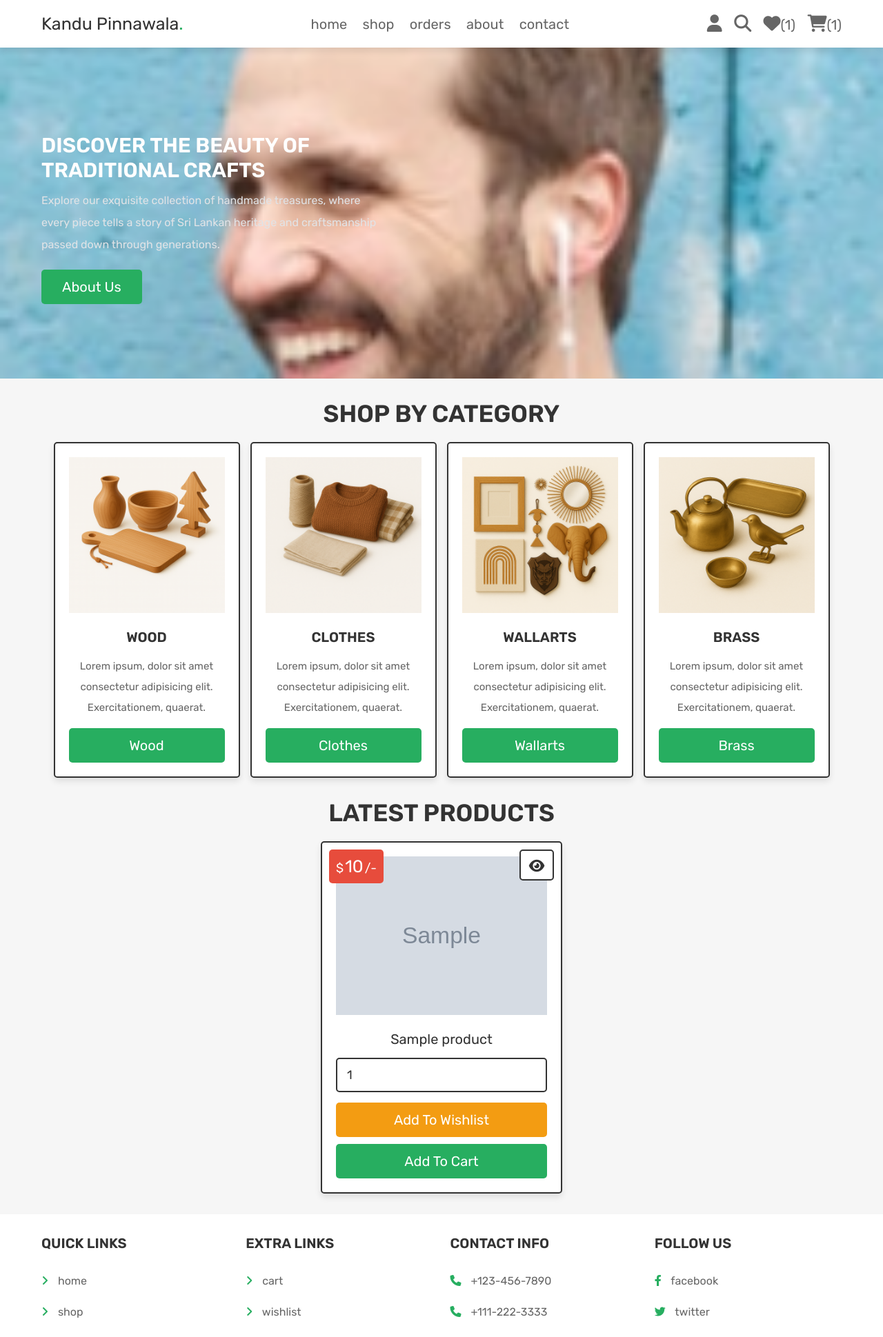
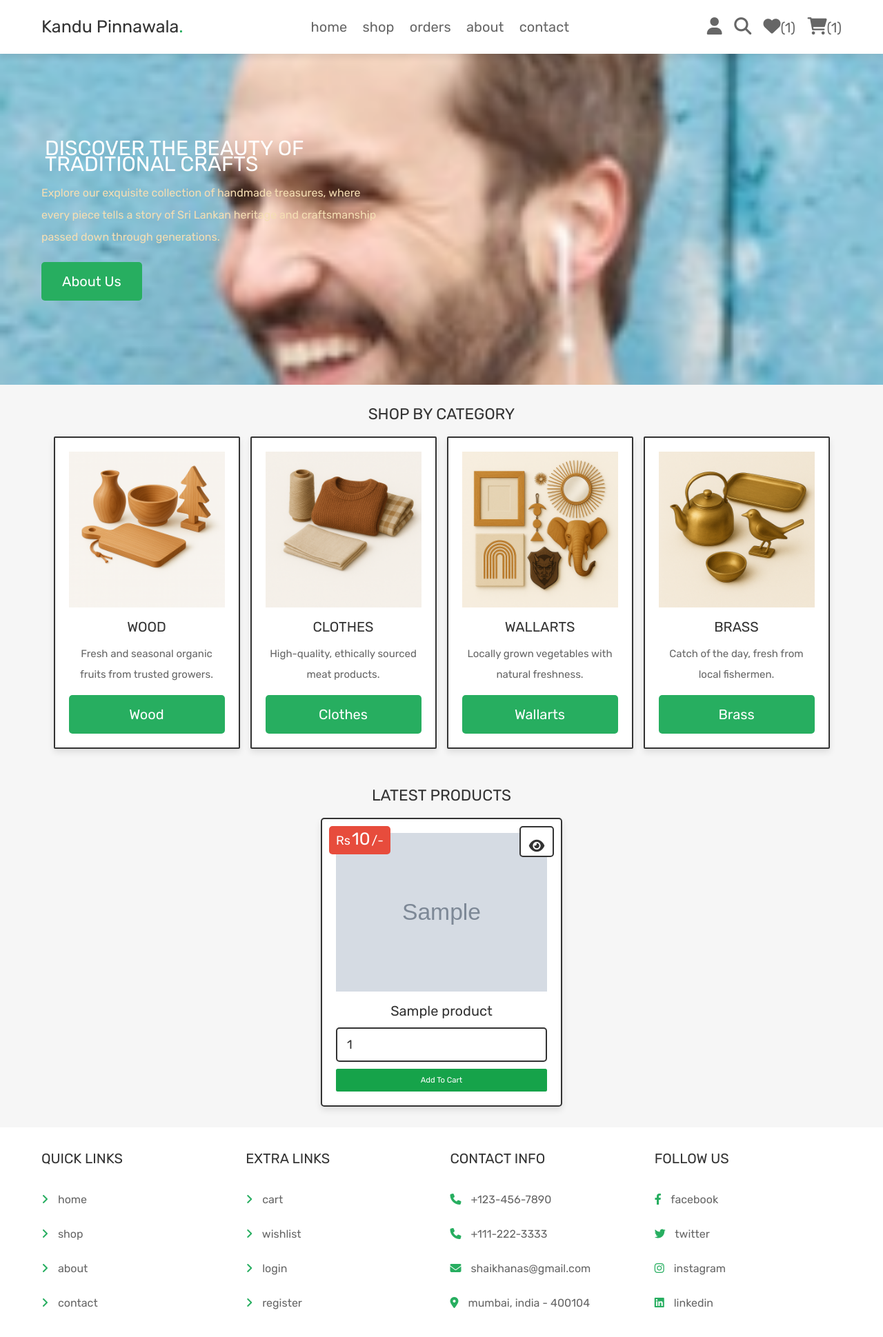
Before and after one commit to ThisalDinuwara/grocery-store, a PHP site: page /home.php in a window 1280 px wide. Shown: the top 1939 px of the page at 69% size. Run offline with PHP 8.4, Linux system fonts and the light colour scheme; the visitor is signed in with stand-in values (Sample User, id 1); tables that the repository leaves empty or names only in its code hold one stand-in row (values such as "Sample post"); grey boxes marked "Sample" are stand-in pictures; some libraries are stand-ins or nearby versions.

Commit message:
version1.2

```diff
--- a/about.php
+++ b/about.php
@@ -19,6 +19,8 @@
    <meta http-equiv="X-UA-Compatible" content="IE=edge">
    <meta name="viewport" content="width=device-width, initial-scale=1.0">
    <title>about</title>
+    <!-- Tailwind CDN (optional for live preview) -->
+   <script src="https://cdn.tailwindcss.com"></script>
 
    <!-- font awesome cdn link  -->
    <link rel="stylesheet" href="https://cdnjs.cloudflare.com/ajax/libs/font-awesome/6.1.1/css/all.min.css">
--- a/css/style.css
+++ b/css/style.css
@@ -54,7 +54,7 @@
    border:var(--border);
    background-color: var(--white);
    box-shadow: var(--box-shadow);
-   border-radius: .5rem;
+   border-radius: .20rem;
 }
 
 .home-category .box-container .box img{
--- a/home.php
+++ b/home.php
@@ -1,30 +1,23 @@
 <?php
 
 @include 'config.php';
-
 session_start();
 
 $user_id = $_SESSION['user_id'];
-
 if(!isset($user_id)){
    header('location:login.php');
 };
 
 if(isset($_POST['add_to_wishlist'])){
+   $pid = filter_var($_POST['pid'], FILTER_SANITIZE_STRING);
+   $p_name = filter_var($_POST['p_name'], FILTER_SANITIZE_STRING);
+   $p_price = filter_var($_POST['p_price'], FILTER_SANITIZE_STRING);
+   $p_image = filter_var($_POST['p_image'], FILTER_SANITIZE_STRING);
 
-   $pid = $_POST['pid'];
-   $pid = filter_var($pid, FILTER_SANITIZE_STRING);
-   $p_name = $_POST['p_name'];
-   $p_name = filter_var($p_name, FILTER_SANITIZE_STRING);
-   $p_price = $_POST['p_price'];
-   $p_price = filter_var($p_price, FILTER_SANITIZE_STRING);
-   $p_image = $_POST['p_image'];
-   $p_image = filter_var($p_image, FILTER_SANITIZE_STRING);
-
-   $check_wishlist_numbers = $conn->prepare("SELECT * FROM `wishlist` WHERE name = ? AND user_id = ?");
+   $check_wishlist_numbers = $conn->prepare("SELECT * FROM wishlist WHERE name = ? AND user_id = ?");
    $check_wishlist_numbers->execute([$p_name, $user_id]);
 
-   $check_cart_numbers = $conn->prepare("SELECT * FROM `cart` WHERE name = ? AND user_id = ?");
+   $check_cart_numbers = $conn->prepare("SELECT * FROM cart WHERE name = ? AND user_id = ?");
    $check_cart_numbers->execute([$p_name, $user_id]);
 
    if($check_wishlist_numbers->rowCount() > 0){
@@ -32,46 +25,37 @@
    }elseif($check_cart_numbers->rowCount() > 0){
       $message[] = 'already added to cart!';
    }else{
-      $insert_wishlist = $conn->prepare("INSERT INTO `wishlist`(user_id, pid, name, price, image) VALUES(?,?,?,?,?)");
+      $insert_wishlist = $conn->prepare("INSERT INTO wishlist(user_id, pid, name, price, image) VALUES(?,?,?,?,?)");
       $insert_wishlist->execute([$user_id, $pid, $p_name, $p_price, $p_image]);
       $message[] = 'added to wishlist!';
    }
-
 }
 
 if(isset($_POST['add_to_cart'])){
+   $pid = filter_var($_POST['pid'], FILTER_SANITIZE_STRING);
+   $p_name = filter_var($_POST['p_name'], FILTER_SANITIZE_STRING);
+   $p_price = filter_var($_POST['p_price'], FILTER_SANITIZE_STRING);
+   $p_image = filter_var($_POST['p_image'], FILTER_SANITIZE_STRING);
+   $p_qty = filter_var($_POST['p_qty'], FILTER_SANITIZE_STRING);
 
-   $pid = $_POST['pid'];
-   $pid = filter_var($pid, FILTER_SANITIZE_STRING);
-   $p_name = $_POST['p_name'];
-   $p_name = filter_var($p_name, FILTER_SANITIZE_STRING);
-   $p_price = $_POST['p_price'];
-   $p_price = filter_var($p_price, FILTER_SANITIZE_STRING);
-   $p_image = $_POST['p_image'];
-   $p_image = filter_var($p_image, FILTER_SANITIZE_STRING);
-   $p_qty = $_POST['p_qty'];
-   $p_qty = filter_var($p_qty, FILTER_SANITIZE_STRING);
-
-   $check_cart_numbers = $conn->prepare("SELECT * FROM `cart` WHERE name = ? AND user_id = ?");
+   $check_cart_numbers = $conn->prepare("SELECT * FROM cart WHERE name = ? AND user_id = ?");
    $check_cart_numbers->execute([$p_name, $user_id]);
 
    if($check_cart_numbers->rowCount() > 0){
       $message[] = 'already added to cart!';
    }else{
-
-      $check_wishlist_numbers = $conn->prepare("SELECT * FROM `wishlist` WHERE name = ? AND user_id = ?");
+      $check_wishlist_numbers = $conn->prepare("SELECT * FROM wishlist WHERE name = ? AND user_id = ?");
       $check_wishlist_numbers->execute([$p_name, $user_id]);
 
       if($check_wishlist_numbers->rowCount() > 0){
-         $delete_wishlist = $conn->prepare("DELETE FROM `wishlist` WHERE name = ? AND user_id = ?");
+         $delete_wishlist = $conn->prepare("DELETE FROM wishlist WHERE name = ? AND user_id = ?");
          $delete_wishlist->execute([$p_name, $user_id]);
       }
 
-      $insert_cart = $conn->prepare("INSERT INTO `cart`(user_id, pid, name, price, quantity, image) VALUES(?,?,?,?,?,?)");
+      $insert_cart = $conn->prepare("INSERT INTO cart(user_id, pid, name, price, quantity, image) VALUES(?,?,?,?,?,?)");
       $insert_cart->execute([$user_id, $pid, $p_name, $p_price, $p_qty, $p_image]);
       $message[] = 'added to cart!';
    }
-
 }
 
 ?>
@@ -80,119 +64,95 @@
 <html lang="en">
 <head>
    <meta charset="UTF-8">
-   <meta http-equiv="X-UA-Compatible" content="IE=edge">
    <meta name="viewport" content="width=device-width, initial-scale=1.0">
-   <title>home page</title>
+   <title>Home</title>
 
-   <!-- font awesome cdn link  -->
+   <!-- Tailwind CDN (optional for live preview) -->
+   <script src="https://cdn.tailwindcss.com"></script>
+
+   <!-- Font Awesome -->
    <link rel="stylesheet" href="https://cdnjs.cloudflare.com/ajax/libs/font-awesome/6.1.1/css/all.min.css">
 
-   <!-- custom css file link  -->
+   <!-- Custom CSS -->
    <link rel="stylesheet" href="css/style.css">
-
 </head>
-<body >
+<body>
 
 <?php include 'header.php'; ?>
 
-<div class="home-bg">
-
-   <section class="home">
-
-      <div class="content">
-         <!--<span>don't panic, go organice</span>-->
-         <h3 style="color:white;">Discover the Beauty of Traditional Crafts</h3>
-         <p style="color:#e1e3e6;">Explore our exquisite collection of handmade treasures, where every piece tells a story of Sri Lankan heritage and craftsmanship passed down through generations.</p>
-         <a href="about.php" class="btn">about us</a>
+<div class="home-bg bg-cover bg-center">
+   <section class="home flex items-center min-h-[60vh]">
+      <div class="content w-[50rem]">
+         <h3 class="text-3xl text-black uppercase mt-4" style="color: white; margin:5px;">Discover the Beauty of Traditional Crafts</h3>
+         <p class="text-lg text-gray-600 py-4 leading-7" style="color: wheat;">Explore our exquisite collection of handmade treasures, where every piece tells a story of Sri Lankan heritage and craftsmanship passed down through generations.</p>
+         <a href="about.php" class="btn inline-block w-auto">about us</a>
       </div>
-
    </section>
-
 </div>
 
-<section class="home-category">
-
-   <h1 class="title">shop by category</h1>
-
-   <div class="box-container">
-
-      <div class="box">
+<section class="home-category pb-0">
+   <h1 class="title text-4xl uppercase text-center mb-8">shop by category</h1>
+   <div class="box-container grid gap-6 justify-center">
+      <div class="box p-6 rounded shadow bg-white text-center">
          <img src="images/woods.png" alt="">
-         <h3>wood</h3>
-         <p>Lorem ipsum, dolor sit amet consectetur adipisicing elit. Exercitationem, quaerat.</p>
+         <h3 class="text-xl uppercase text-black py-2">wood</h3>
+         <p class="text-sm text-gray-600 leading-6">Fresh and seasonal organic fruits from trusted growers.</p>
          <a href="category.php?category=fruits" class="btn">wood</a>
       </div>
-
-      <div class="box">
+      <div class="box p-6 rounded shadow bg-white text-center">
          <img src="images/clothes.png" alt="">
-         <h3>clothes</h3>
-         <p>Lorem ipsum, dolor sit amet consectetur adipisicing elit. Exercitationem, quaerat.</p>
+         <h3 class="text-xl uppercase text-black py-2">clothes</h3>
+         <p class="text-sm text-gray-600 leading-6">High-quality, ethically sourced meat products.</p>
          <a href="category.php?category=meat" class="btn">clothes</a>
       </div>
-
-      <div class="box">
+      <div class="box p-6 rounded shadow bg-white text-center">
          <img src="images/wallarts.png" alt="">
-         <h3>wallarts</h3>
-         <p>Lorem ipsum, dolor sit amet consectetur adipisicing elit. Exercitationem, quaerat.</p>
+         <h3 class="text-xl uppercase text-black py-2">wallarts</h3>
+         <p class="text-sm text-gray-600 leading-6">Locally grown vegetables with natural freshness.</p>
          <a href="category.php?category=vegitables" class="btn">wallarts</a>
       </div>
-
-      <div class="box">
+      <div class="box p-6 rounded shadow bg-white text-center">
          <img src="images/brass.png" alt="">
-         <h3>brass</h3>
-         <p>Lorem ipsum, dolor sit amet consectetur adipisicing elit. Exercitationem, quaerat.</p>
+         <h3 class="text-xl uppercase text-black py-2">brass</h3>
+         <p class="text-sm text-gray-600 leading-6">Catch of the day, fresh from local fishermen.</p>
          <a href="category.php?category=fish" class="btn">brass</a>
       </div>
-
    </div>
-
 </section>
 
-<section class="products">
-
-   <h1 class="title">latest products</h1>
-
-   <div class="box-container">
-
-   <?php
-      $select_products = $conn->prepare("SELECT * FROM `products` LIMIT 6");
-      $select_products->execute();
-      if($select_products->rowCount() > 0){
-         while($fetch_products = $select_products->fetch(PDO::FETCH_ASSOC)){
-   ?>
-   <form action="" class="box" method="POST">
-      <div class="price">$<span><?= $fetch_products['price']; ?></span>/-</div>
-      <a href="view_page.php?pid=<?= $fetch_products['id']; ?>" class="fas fa-eye"></a>
-      <img src="uploaded_img/<?= $fetch_products['image']; ?>" alt="">
-      <div class="name"><?= $fetch_products['name']; ?></div>
-      <input type="hidden" name="pid" value="<?= $fetch_products['id']; ?>">
-      <input type="hidden" name="p_name" value="<?= $fetch_products['name']; ?>">
-      <input type="hidden" name="p_price" value="<?= $fetch_products['price']; ?>">
-      <input type="hidden" name="p_image" value="<?= $fetch_products['image']; ?>">
-      <input type="number" min="1" value="1" name="p_qty" class="qty">
-      <input type="submit" value="add to wishlist" class="option-btn" name="add_to_wishlist">
-      <input type="submit" value="add to cart" class="btn" name="add_to_cart">
-   </form>
-   <?php
+<section class="products mt-10">
+   <h1 class="title text-4xl uppercase text-center mb-8">latest products</h1>
+   <div class="box-container grid gap-6 justify-center">
+      <?php
+         $select_products = $conn->prepare("SELECT * FROM products LIMIT 6");
+         $select_products->execute();
+         if($select_products->rowCount() > 0){
+            while($fetch_products = $select_products->fetch(PDO::FETCH_ASSOC)){
+      ?>
+      <form action="" class="box p-6 rounded shadow bg-white text-center relative" method="POST">
+         <div class="price absolute top-4 left-4 bg-red-600 text-white px-4 py-2 rounded text-lg">Rs<span><?= $fetch_products['price']; ?></span>/-</div>
+         <a href="view_page.php?pid=<?= $fetch_products['id']; ?>" class="fas fa-eye absolute top-4 right-4 p-2 border rounded text-black bg-white hover:bg-black hover:text-white"></a>
+         <img src="uploaded_img/<?= $fetch_products['image']; ?>" alt="" class="w-full mb-4">
+         <div class="name text-xl text-black py-2"><?= $fetch_products['name']; ?></div>
+         <input type="hidden" name="pid" value="<?= $fetch_products['id']; ?>">
+         <input type="hidden" name="p_name" value="<?= $fetch_products['name']; ?>">
+         <input type="hidden" name="p_price" value="<?= $fetch_products['price']; ?>">
+         <input type="hidden" name="p_image" value="<?= $fetch_products['image']; ?>">
+         <input type="number" min="1" value="1" name="p_qty" class="qty mt-2 block w-full p-3 text-lg border rounded">
+        <!-- <input type="submit" value="add to wishlist" class="option-btn bg-yellow-500 text-white hover:bg-black rounded mt-2 p-3 text-lg w-full" name="add_to_wishlist">-->
+         <input type="submit" value="add to cart" class="btn bg-green-600 text-white hover:bg-black rounded mt-4 p-3 text-lg w-full" name="add_to_cart">
+      </form>
+      <?php
+         }
+      }else{
+         echo '<p class="empty text-center text-red-500 text-xl">no products added yet!</p>';
       }
-   }else{
-      echo '<p class="empty">no products added yet!</p>';
-   }
-   ?>
-
+      ?>
    </div>
-
 </section>
-
-
-
-
-
-
 
 <?php include 'footer.php'; ?>
 
 <script src="js/script.js"></script>
-
 </body>
 </html>
```
Also changed, not shown: shop.php (+16 -13 lines).
